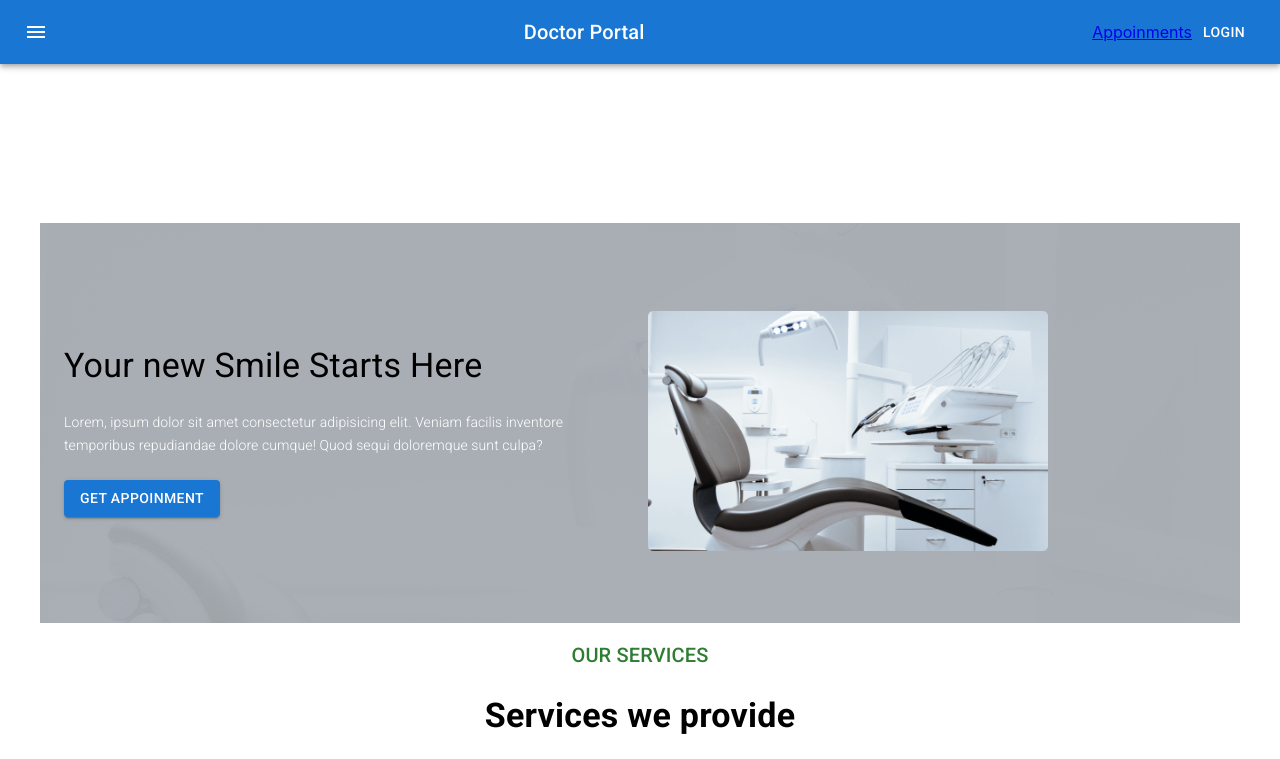
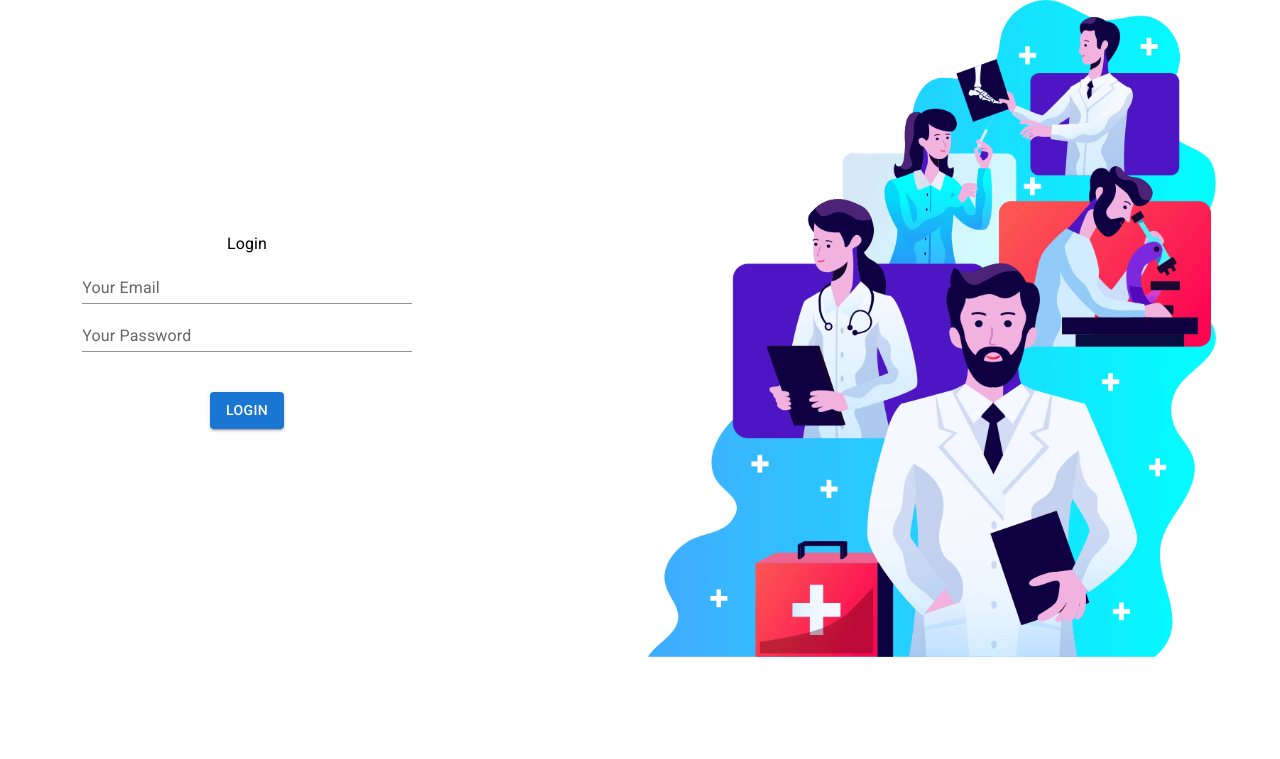
Before and after one commit to rkhademul8/doctor-portal-client, a React (Create React App) app: page /login in a window 1280 px wide. Shown: the top 759 px of the page. Built offline with nearby package versions, Linux system fonts and the light colour scheme.

Commit message:
login_page

```diff
--- a/src/App.js
+++ b/src/App.js
@@ -10,6 +10,7 @@ import {
 } from "react-router-dom";
 import Home from './Pages/Home/Home/Home';
 import Appoinment from './Pages/Appoinment/Appoinment/Appoinment';
+import Login from './Pages/Login/Login/Login';
 
 
 
@@ -19,14 +20,23 @@ function App() {
 
      <Router>
      <Switch>
+     <Route exact path="/">
+             <Home />
+            </Route>
 
      <Route path="/appoinment">
            <Appoinment />
           </Route>
 
-          <Route path="/">
-             <Home />
-            </Route>
+          <Route path="/home">
+           <Home />
+          </Route>
+
+          <Route path="/login">
+           <Login />
+          </Route>
+
+
 
 
         </Switch>
--- a/src/Pages/Home/Home/Home.js
+++ b/src/Pages/Home/Home/Home.js
@@ -1,4 +1,5 @@
 import React from 'react';
+import Footer from '../../Shared/Footer/Footer';
 import Navigation from '../../Shared/Navigation/Navigation';
 import AppoinmentBanner from '../AppoinmentBanner/AppoinmentBanner';
 import Banner from '../Banner/Banner';
@@ -17,6 +18,7 @@ const Home = () => {
             <AppoinmentBanner></AppoinmentBanner>
             <Testimonial></Testimonial>
             <Contact></Contact>
+            <Footer></Footer>
 
         </div>
     );
--- /dev/null
+++ b/src/Pages/Login/Login/Login.js
@@ -0,0 +1,51 @@
+import { Button, Container, Grid, TextField, Typography } from '@mui/material';
+import { Box } from '@mui/system';
+import React from 'react';
+import login from '../../../images/login.png'
+
+const Login = () => {
+
+    const handleLoginSubmit=e=>{
+        alert('Hello')
+        e.preventDefault()
+    }
+    return (
+       <Container>
+
+            <Grid container spacing={2}>
+            <Grid style={{display:'flex',alignItems: 'center'}} item xs={12} md={6}>
+               <Box>
+               <Typography variant='body1'>Login</Typography>
+
+                <form onSubmit={handleLoginSubmit}>
+
+                    <TextField sx={{width:'90%'}}
+                    id="standard-search"
+                    label="Your Email"
+                    type="email"
+                    variant="standard"
+                    />
+                    <TextField sx={{width:'90%', mb:5}}
+                    id="standard-search"
+                    label="Your Password"
+                    type="password"
+                    variant="standard"
+                    />
+                        <br />
+                    <Button type='submit' variant='contained'>Login</Button>
+                </form>
+               </Box>
+
+            </Grid>
+            <Grid item xs={12} md={6}>
+                <img style={{width:'100%'}} src={login} alt="" />
+            </Grid>
+
+
+            </Grid>
+
+       </Container>
+    );
+};
+
+export default Login;
--- /dev/null
+++ b/src/Pages/Shared/Footer/Footer.js
@@ -0,0 +1,51 @@
+import { Button, Container, Grid, Typography } from '@mui/material';
+import React from 'react';
+
+
+const Footer = () => {
+    return (
+        <Container sx={{my:10}}>
+          <Grid container spacing={2}>
+                <Grid sx={{textAlign:'left'}} item xs={12} md={3} >
+                    <Typography sx={{mt:5}}>Emergency Dental Care</Typography>
+                    <Typography>Check Up</Typography>
+                    <Typography>Treatment of personal Diseases</Typography>
+                    <Typography>Tooth Extraction</Typography>
+
+
+
+                </Grid>
+
+                <Grid sx={{textAlign:'left'}} item xs={12} md={3} >
+                <Typography sx={{fontWeight:'600'}} variant='h5'>Service</Typography>
+                <Typography>Emergency Dental Care</Typography>
+                    <Typography>Check Up</Typography>
+                    <Typography>Treatment of personal Diseases</Typography>
+                    <Typography>Tooth Extraction</Typography>
+                </Grid>
+
+                <Grid sx={{textAlign:'left'}} item xs={12} md={3} >
+                <Typography sx={{fontWeight:'600'}} variant='h5'>Oral Health</Typography>
+                <Typography>Emergency Dental Care</Typography>
+                    <Typography>Check Up</Typography>
+                    <Typography>Treatment of personal Diseases</Typography>
+                    <Typography>Tooth Extraction</Typography>
+                </Grid>
+
+                <Grid sx={{textAlign:'left'}} item xs={12} md={3} >
+                <Typography sx={{fontWeight:'600'}} variant='h5'>Our Address</Typography>
+                <Typography>New Yark-15330 Hudson Yards</Typography>
+
+                    <Typography>Call Now </Typography>
+                    <Button variant='contained'>+5556036540</Button>
+                </Grid>
+
+
+
+
+            </Grid>
+        </Container>
+    );
+};
+
+export default Footer;
--- a/src/Pages/Shared/Navigation/Navigation.js
+++ b/src/Pages/Shared/Navigation/Navigation.js
@@ -11,7 +11,7 @@ import { Link } from "react-router-dom";
 const Navigation = () => {
     return (
 
-            <Box sx={{ flexGrow: 1 }}>
+    <Box sx={{ flexGrow: 1 }}>
       <AppBar position="static">
         <Toolbar>
           <IconButton
@@ -26,9 +26,10 @@ const Navigation = () => {
           <Typography variant="h6" component="div" sx={{ flexGrow: 1 }}>
             Doctor Portal
           </Typography>
+          <Link to="/home">Home</Link>
+          <Link to="/appoinment">Appoinments</Link>
+          <Link to="/login">Login</Link>
 
-          <Link to="/appoinment">Appoinments</Link>
-          <Button color="inherit">Login</Button>
         </Toolbar>
       </AppBar>
     </Box>
```
